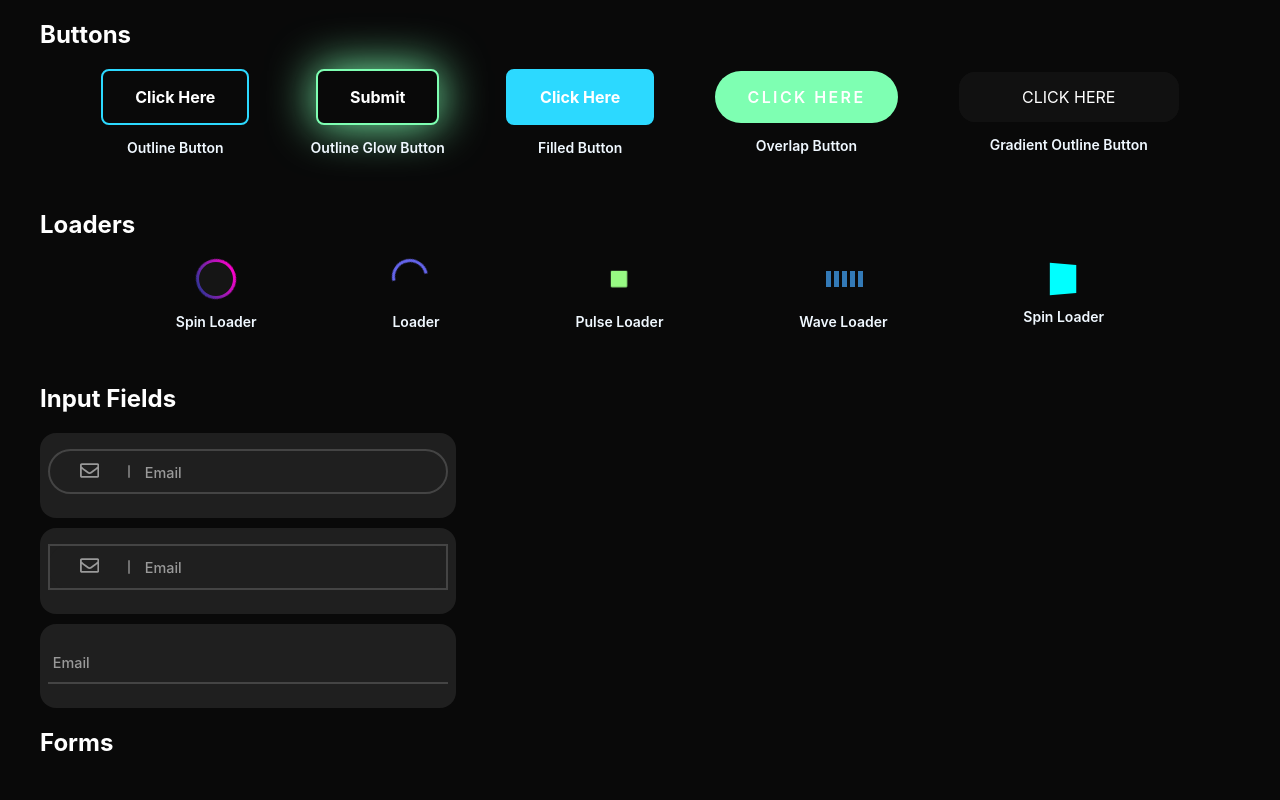
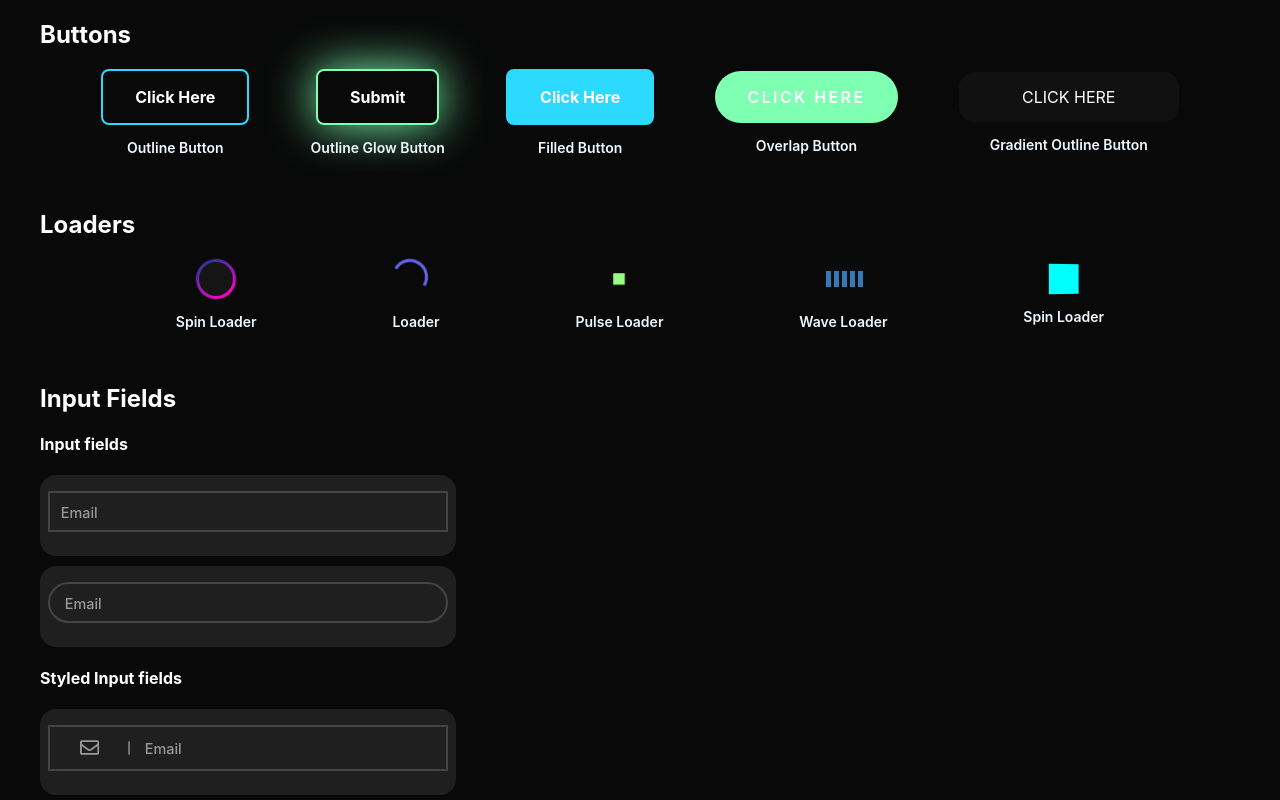
Before and after one commit to iCodeWalker/tuskinink_ui, a React (Create React App) app: page / in a window 1280 px wide. Shown: the top 800 px of the page. Built offline with nearby package versions, Linux system fonts and the light colour scheme.

Commit message:
Added input field fixes

```diff
--- a/src/input-fields/inputField.css
+++ b/src/input-fields/inputField.css
@@ -1,4 +1,4 @@
-.input-wrapper {
+.input-wrapper-c {
   width: 100%;
   padding: 0.5rem 0.5rem 1rem 0.5rem;
   background: #1f1f1f;
@@ -9,7 +9,7 @@
   align-items: center;
 }
 
-.input-container {
+.input-container-c {
   position: relative;
   width: 100%;
   border-radius: 3rem;
@@ -17,11 +17,11 @@
   align-items: center;
   flex-direction: row;
   justify-content: center;
-
+  background: #1f1f1f;
   margin: 0.5rem;
 }
 
-.input-container::before {
+.input-container-c::before {
   position: absolute;
   content: "";
   height: 30%;
@@ -31,27 +31,38 @@
   background: #707070;
 }
 
-.input-container .input-field {
+.input-container-c .input-field-c {
   position: relative;
   max-height: 4.2rem;
-  padding: 0.8rem 15% 0.8rem 0.5rem;
-  padding-left: 24% !important;
-  border: 0.15rem solid rgb(68, 68, 68);
+  padding: 0.8rem 12% 0.5rem 0.5rem;
+  padding-left: 4% !important;
+  /* border: 0.15rem solid rgb(68, 68, 68); */
+  border: none;
   color: #d2d2d2;
   outline: none;
-  border-radius: 3rem;
   font-size: 0.9rem;
   font-weight: 400;
   width: 100%;
-  background: transparent;
+  background-color: #1f1f1f;
   transition: border-color 0.3s ease;
   cursor: pointer;
+
 }
 
-.input-container label {
+.input-container-c .input-field-rect-c {
+  border-radius: 0rem;
+  border: 0.15rem solid rgb(68, 68, 68);
+}
+
+.input-container-c .input-field-round-c {
+  border-radius: 3rem;
+  border: 0.15rem solid rgb(68, 68, 68);
+}
+
+.input-container-c label {
   position: absolute;
-  top: 50%;
-  left: 23%;
+  /* top: 50%;
+  left:0%; */
   transform: translateY(-50%);
   font-size: 0.9rem;
   transition: 0.3s ease-in-out;
@@ -61,11 +72,17 @@
   user-select: none;
 }
 
-.input-container label.hidden {
-  opacity: 0;
+.input-container-c label.rect {
+  top:50%;
+  left:2%;
 }
 
-.input-field:focus + label {
+.input-container-c label.round {
+  top:50%;
+  left:3%;
+}
+
+.input-field-c:focus + label {
   top: 0%;
   left: 7%;
   background-color: #1f1f1f;
@@ -73,25 +90,62 @@
   color: #d2d2d2;
 }
 
+.input-field-c:focus + label.rect {
+  top: 0%;
+  left: 7%;
+}
 
-.input-field:focus {
+.input-field-c:focus + label.round {
+  top: 0%;
+  left: 7%;
+}
+
+.input-container-c label.hidden {
+  position: absolute;
+  top: 0%;
+  left:7%;
+  transform: translateY(-50%);
+  font-size: 0.9rem;
+  transition: 0.3s ease-in-out;
+  font-weight: 500;
+  color: #999999;
+  background-color: #1f1f1f;
+  padding: 0 0.3rem;
+  user-select: none;
+}
+
+.input-container-c label.hidden {
+  position: absolute;
+  top: 0%;
+  left:2%;
+  transform: translateY(-50%);
+  font-size: 0.9rem;
+  transition: 0.3s ease-in-out;
+  font-weight: 500;
+  color: #999999;
+  background-color: #1f1f1f;
+  padding: 0 0.3rem;
+  user-select: none;
+}
+
+.input-field-c:focus {
   border-color: #96c477;
 }
 
-.input-field.error {
+.input-field-c.error {
   border-color: #ff654a;
 }
 
-#email-icon {
+#email-icon-c {
   position: absolute;
-  left: 8%;
-  top: 53%;
+  left: 1%;
+  top: 55%;
   transform: translateY(-50%);
   color: #999999;
   font-size: 1.2rem;
 }
 
-#show-icon {
+#show-icon-c {
   position: absolute;
   right: 7%;
   top: 53%;
@@ -103,7 +157,7 @@
 
 .toast-msg {
   position: absolute;
-  left: 6%;
+  left: 0%;
   top: 75%;
   display: flex;
   flex-direction: row;
--- a/src/input-fields/inputField.js
+++ b/src/input-fields/inputField.js
@@ -1,4 +1,4 @@
-import React, { useEffect, useState } from "react";
+import React, { useEffect, useState, useRef } from "react";
 import { FaEyeSlash, FaEye } from "react-icons/fa";
 
 import "./inputField.css";
@@ -10,12 +10,22 @@ const InputField = ({
   label,
   icon,
   placeholder,
+  inputFieldType = "rect",
   type,
 }) => {
   const [errorClass, setErrorClass] = useState("");
   const [hideLabel, setHideLabel] = useState("");
   const [isPasswordVisible, setIsPasswordVisible] = useState(false);
 
+  const inputRef = useRef();
+
+  const handleBlur = () => {
+    if (value.length > 0) {
+      setHideLabel("hidden");
+    } else {
+      setHideLabel("");
+    }
+  };
   const handlePasswordVisible = () => {
     setIsPasswordVisible(!isPasswordVisible);
   };
@@ -39,24 +49,25 @@ const InputField = ({
   }, [value]);
 
   return (
-    <div className="input-wrapper">
-      <div className="input-container">
+    <div className="input-wrapper-c">
+      <div className="input-container-c">
         <input
-          id="email-input"
-          className={`input-field ${errorClass} input-field-circle`}
+          ref={inputRef}
+          id="email-input-c"
+          className={`input-field-c ${errorClass} input-field-${inputFieldType}-c`}
           value={value}
           onChange={onChange}
           type={isPasswordVisible ? "text" : type}
-          placeholder={placeholder}
+          onBlur={handleBlur}
         />
-        <label className={`${hideLabel}`} for="email-input">
+        <label className={`${hideLabel} ${inputFieldType}`} for="email-input-c">
           {label}
         </label>
 
-        <i id="email-icon">{icon}</i>
+        {/* <i id="email-icon-s">{icon}</i> */}
         {type === "password" ? (
           <div onClick={handlePasswordVisible}>
-            <i id="show-icon">
+            <i id="show-icon-c">
               {isPasswordVisible ? <FaEye /> : <FaEyeSlash />}
             </i>
           </div>
--- a/src/input-fields/inputFieldsSection.js
+++ b/src/input-fields/inputFieldsSection.js
@@ -1,8 +1,8 @@
 import React, { useState, useEffect } from "react";
-import InputField from "./inputField";
 
 import { FaRegEnvelope } from "react-icons/fa";
-import RectangleInputField from "./rectInputField";
+import InputField from "./inputField";
+import StyledInputField from "./styledInputField";
 import StandardInputField from "./standardInputField";
 
 const InputFieldsSection = () => {
@@ -21,24 +21,50 @@ const InputFieldsSection = () => {
     <div style={{ margin: 20 }}>
       <h2 style={{ color: "#fff" }}>Input Fields</h2>
       <div style={{ width: "400px" }}>
+        <h4 style={{ color: "#fff" }}>Input fields</h4>
         <InputField
           value={value}
           onChange={(e) => setValue(e.target.value)}
           errorMessage={message}
-          icon={<FaRegEnvelope />}
           type="text"
           label="Email"
+          icon={<FaRegEnvelope />}
         />
         <div style={{ marginTop: 10 }}></div>
-        <RectangleInputField
+        <InputField
+          value={value}
+          onChange={(e) => setValue(e.target.value)}
+          errorMessage={message}
+          type="text"
+          label="Email"
+          icon={<FaRegEnvelope />}
+          inputFieldType="round"
+        />
+
+        <div style={{ marginTop: 10 }}></div>
+        <h4 style={{ color: "#fff" }}>Styled Input fields</h4>
+        <StyledInputField
           value={value}
           onChange={(e) => setValue(e.target.value)}
           errorMessage={message}
           label="Email"
           icon={<FaRegEnvelope />}
           type="text"
+          inputFieldType="rect"
+        />
+
+        <div style={{ marginTop: 10 }}></div>
+        <StyledInputField
+          value={value}
+          onChange={(e) => setValue(e.target.value)}
+          errorMessage={message}
+          label="Email"
+          icon={<FaRegEnvelope />}
+          type="text"
+          inputFieldType="round"
         />
         <div style={{ marginTop: 10 }}></div>
+        <h4 style={{ color: "#fff" }}>Standard Input field</h4>
         <StandardInputField
           value={value}
           onChange={(e) => setValue(e.target.value)}
--- a/src/input-fields/standardInputField.css
+++ b/src/input-fields/standardInputField.css
@@ -55,6 +55,16 @@
 
   .input-container-s .input-field-circle-s {
     border-radius: 3rem;
+  }
+
+  .input-container-s .input-field-rect-s {
+    border-radius: 0rem;
+    border: 0.15rem solid rgb(68, 68, 68);
+  }
+
+  .input-container-s .input-field-round-c {
+    border-radius: 3rem;
+    border: 0.15rem solid rgb(68, 68, 68);
   }
 
   .input-container-s label {
--- a/src/input-fields/standardInputField.js
+++ b/src/input-fields/standardInputField.js
@@ -57,7 +57,7 @@ const StandardInputField = ({
         <input
           ref={inputRef}
           id="email-input-s"
-          className={`input-field-s ${errorClass} input-field-rect-s`}
+          className={`input-field-s ${errorClass}`}
           value={value}
           onChange={onChange}
           type={isPasswordVisible ? "text" : type}
--- a/src/input-fields/rectInputField.css
+++ b/src/input-fields/styledInputField.css
@@ -52,7 +52,7 @@
   border-radius: 0rem;
 }
 
-.input-container .input-field-circle {
+.input-container .input-field-round {
   border-radius: 3rem;
 }
 
--- a/src/input-fields/rectInputField.js
+++ b/src/input-fields/styledInputField.js
@@ -1,15 +1,16 @@
 import React, { useState, useEffect } from "react";
 import { FaEyeSlash, FaEye } from "react-icons/fa";
 
-import "./rectInputField.css";
+import "./styledInputField.css";
 
-const RectangleInputField = ({
+const StyledInputField = ({
   value,
   onChange,
   errorMessage,
   label,
   icon,
   placeholder,
+  inputFieldType = "rect",
   type,
 }) => {
   const [errorClass, setErrorClass] = useState("");
@@ -43,7 +44,7 @@ const RectangleInputField = ({
       <div className="input-container">
         <input
           id="email-input"
-          className={`input-field ${errorClass} input-field-rect`}
+          className={`input-field ${errorClass} input-field-${inputFieldType}`}
           value={value}
           onChange={onChange}
           type={isPasswordVisible ? "text" : type}
@@ -78,4 +79,4 @@ const RectangleInputField = ({
   );
 };
 
-export default RectangleInputField;
+export default StyledInputField;
```
Also changed, not shown: src/input-fields/input.js (deleted, +0 -37 lines).
